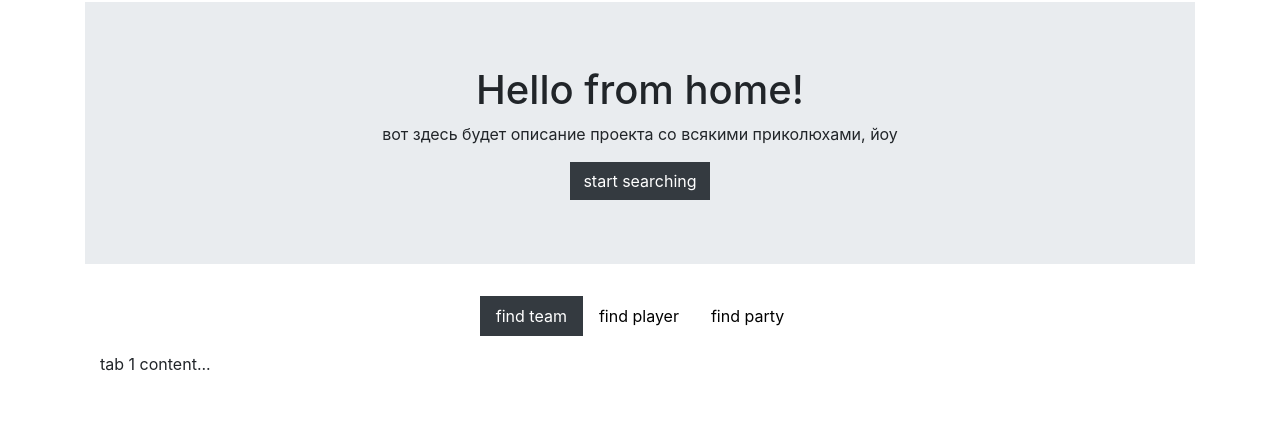
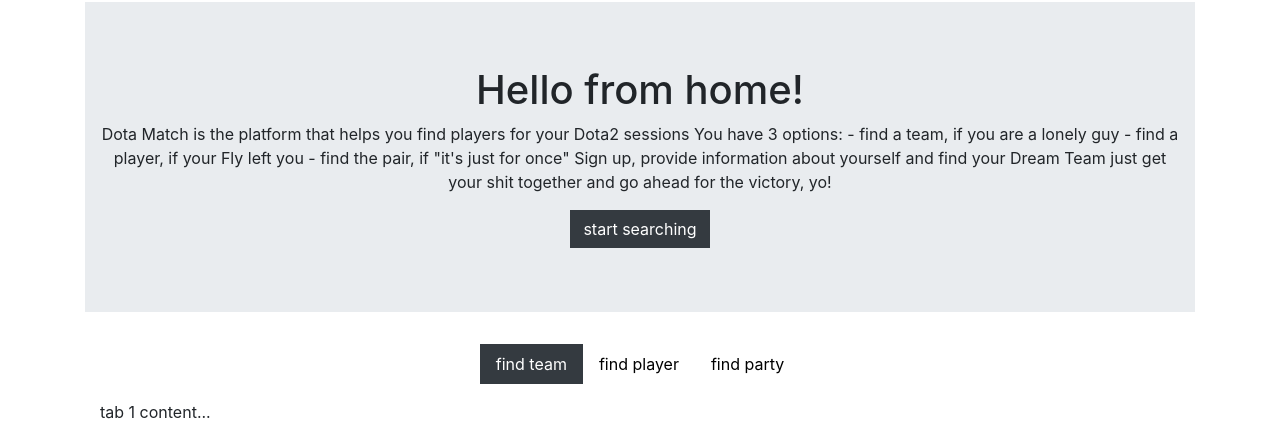
Before and after one commit to rgnlg/PJSalt, a Flask app: page / in a window 1280 px wide. Shown: the part 58-492 px from the top of the page. Run offline with Flask 2, Linux system fonts and the light colour scheme; some libraries are stand-ins or nearby versions.

Commit message:
info for empty search result

```diff
--- a/dota_team/routes.py
+++ b/dota_team/routes.py
@@ -84,6 +84,10 @@ def search():
         print(search_query)
         if search_query:
             users = User.query.filter_by(**search_query).all()
+            if len(users) == 0:
+                flash("Empty :C", "warning")
+                return redirect(url_for("search"))
+
             return render_template("search.html", form=form, user_data=users)
 
     return render_template("search.html", form=form)
--- a/dota_team/templates/home.html
+++ b/dota_team/templates/home.html
@@ -8,7 +8,18 @@
     <div class="jumbotron jumbotron-fluid">
         <div class="container text-center">
             <h1>Hello from home!</h1>
-            <p>вот здесь будет описание проекта со всякими приколюхами, йоу</p>
+            <p>
+                Dota Match is the platform that helps you find players for your Dota2 sessions
+
+                    You have 3 options:
+                    - find a team, if you are a lonely guy
+                    - find a player, if your Fly left you
+                    - find the pair, if "it's just for once"
+
+                    Sign up, provide information about yourself and find your Dream Team
+
+                    just get your shit together and go ahead for the victory, yo!
+            </p>
             <a href="/search" class="btn btn-dark rounded-0" role="button">start searching</a>
         </div>
     </div>
--- a/dota_team/templates/profile.html
+++ b/dota_team/templates/profile.html
@@ -23,6 +23,7 @@
                         </div>
                     </div>
                 </div>
+
                 <script defer src="https://use.fontawesome.com/releases/v5.5.0/js/all.js" integrity="sha384-GqVMZRt5Gn7tB9D9q7ONtcp4gtHIUEW/yG7h98J7IpE3kpi+srfFyyB/04OV6pG0" crossorigin="anonymous"></script>
 
                 <!--био-->
--- a/dota_team/templates/search.html
+++ b/dota_team/templates/search.html
@@ -10,7 +10,7 @@
 
 {% block content %}
     <form action="" method="POST">
-        <div class="row justify-content-center ml-3" style="margin-top: 80px;">
+        <div class="row justify-content-center ml-3 jumbotron" style="margin-top: 80px;">
 
             <div class="col form-group">
                 {{ form.mmr(class="form-control") }}
@@ -41,7 +41,7 @@
     </div>
 
 
-
+    {{ print_flashes() }}
     <div class="row container d-flex justify-content-center">
         <!-- kek -->
         <br><br><br>
```
Also changed, not shown: dota_team/main.db, dota_team/static/img/Howuhh.png (deleted), dota_team/static/img/Olya.jpg (added).
